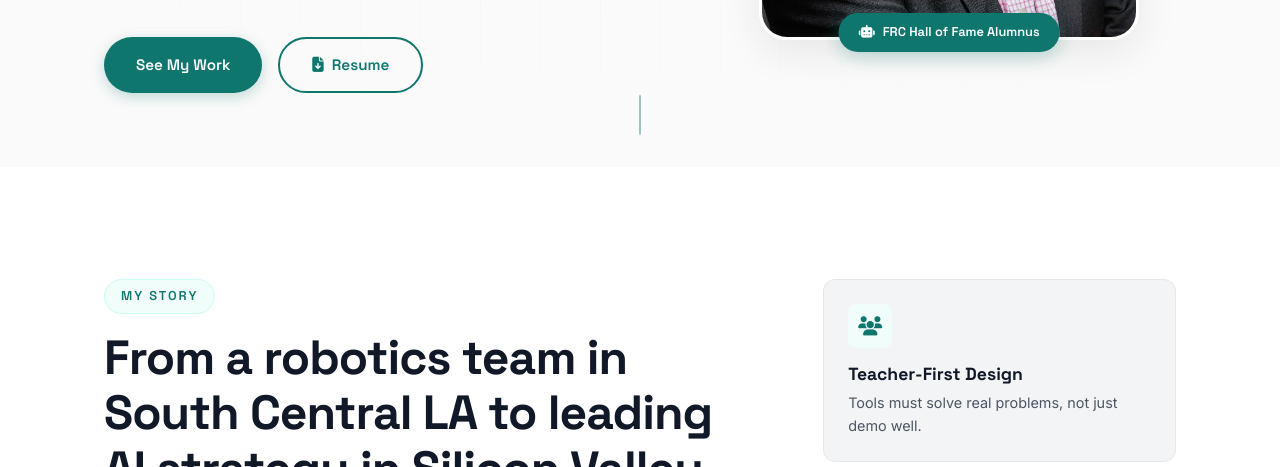
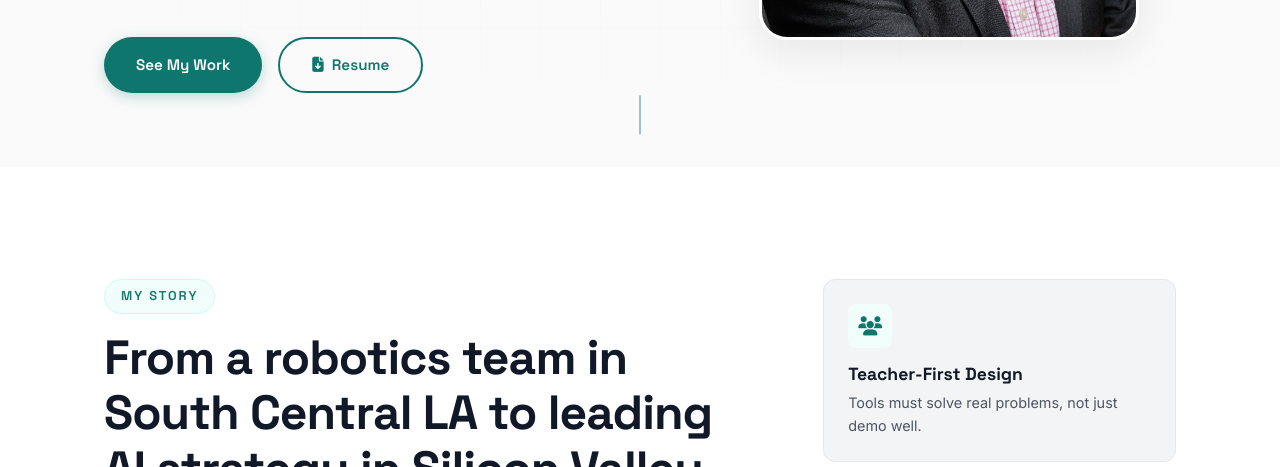
Before and after one commit to QuijasSVEF/Jose, a website built with Vite: page index.html in a window 1280 px wide. Shown: the part 633-1100 px from the top of the page. Built offline with nearby package versions, Linux system fonts and the light colour scheme; animation ran at ten frames a second.

Commit message:
Updated index.html

```diff
--- a/index.html
+++ b/index.html
@@ -189,10 +189,7 @@
         <div class="hero__image-frame">
           <img src="profile.jpg" alt="Jose Quijas Castro - Senior Director of Computer Science and AI at Silicon Valley Education Foundation" width="380" height="475">
         </div>
-        <div class="hero__image-badge">
-          <i class="fas fa-robot"></i>
-          <span>FRC Hall of Fame Alumnus</span>
-        </div>
+
       </div>
     </div>
     <a href="#story" class="hero__scroll" aria-label="Scroll down">
```
